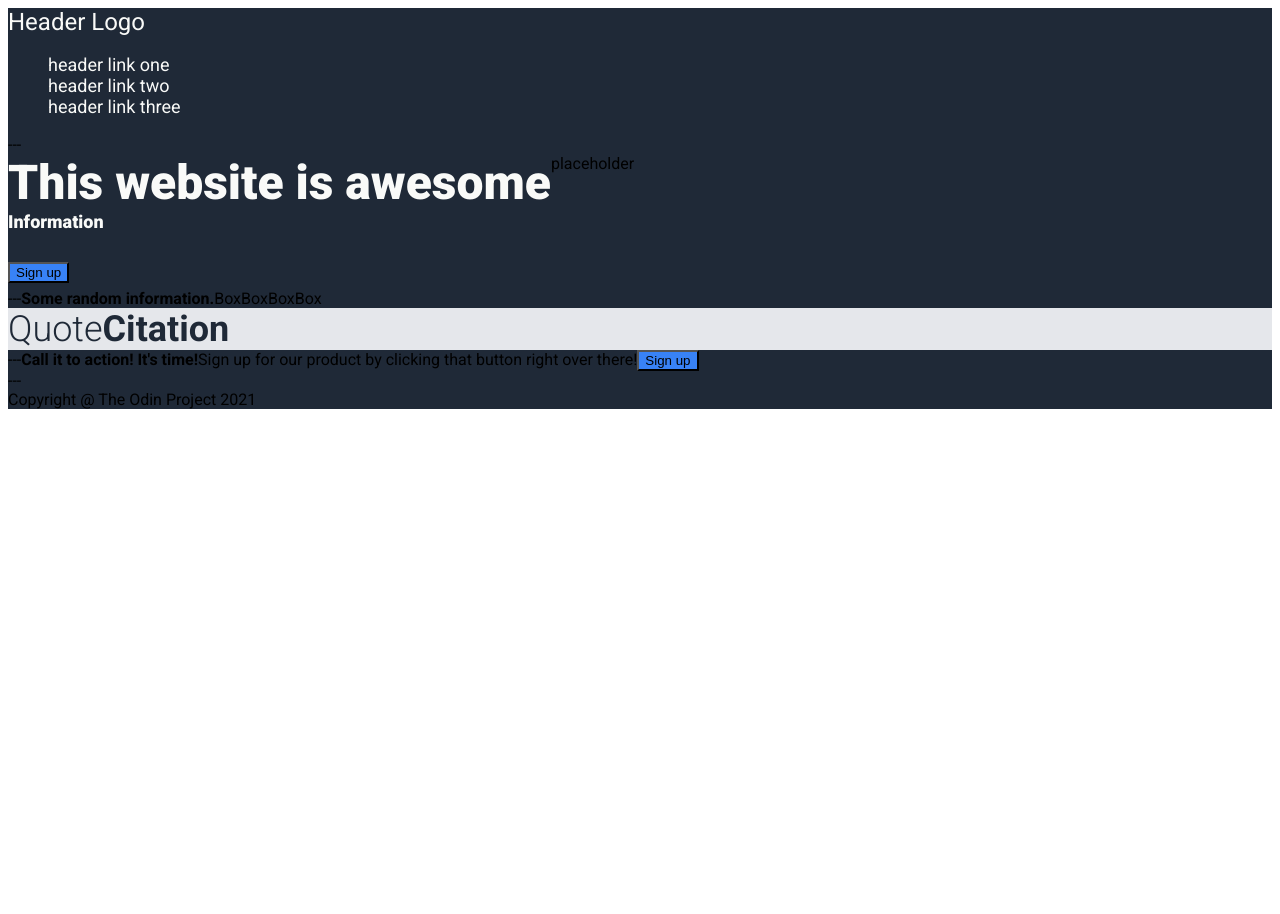
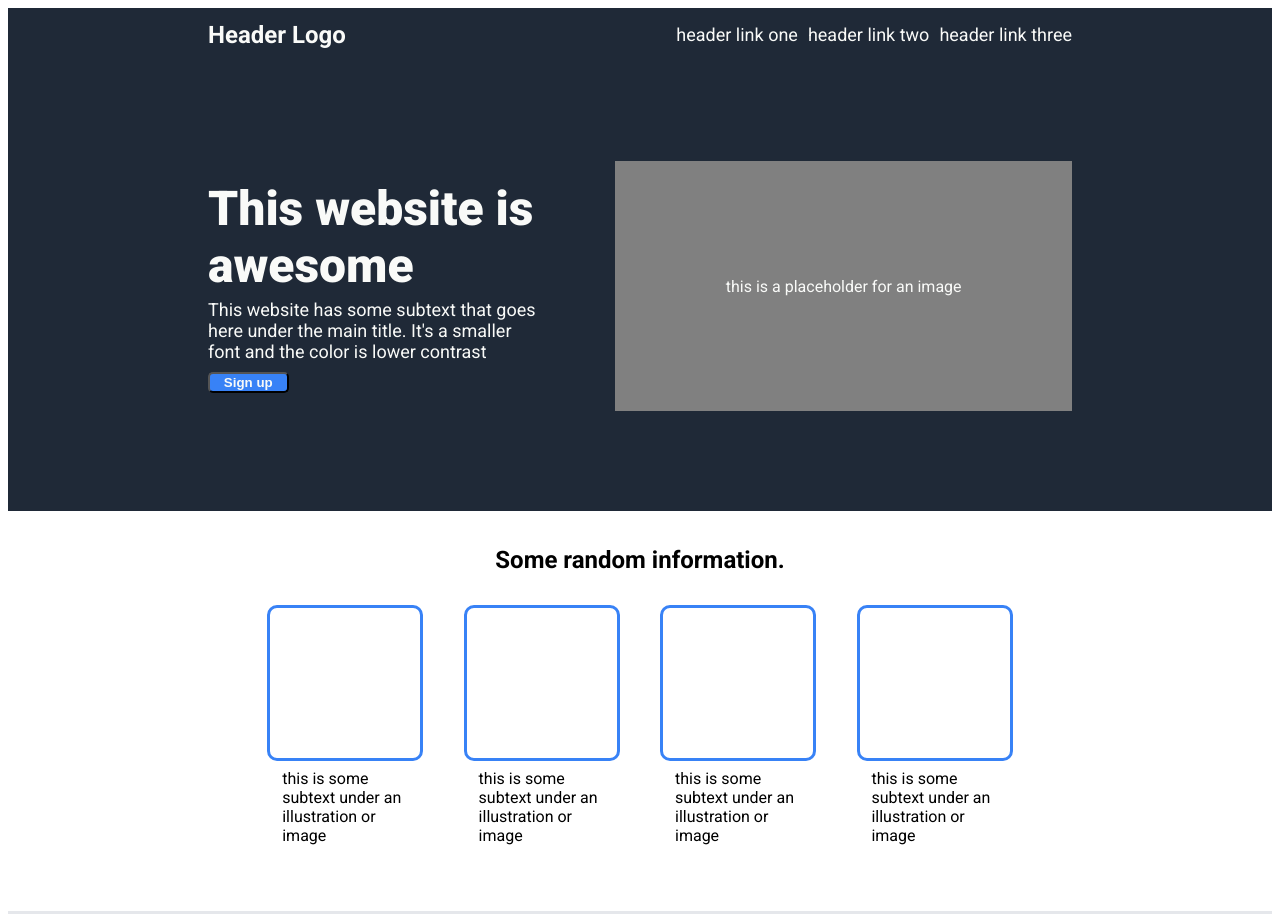
Before and after one commit to jorgearcarvalho/op-landing-page, a plain HTML site: page index.html in a window 1280 px wide. Shown: the top 914 px of the page. Before the commit the page ends 800 px from the top, so only its background shows below. Drawn offline with Linux system fonts and the light colour scheme.

Commit message:
Deploy da primeira sessao do layout

```diff
--- a/index.html
+++ b/index.html
@@ -9,8 +9,8 @@
         <link href="https://fonts.googleapis.com/css2?family=Roboto:ital,wght@0,100..900;1,100..900&display=swap" rel="stylesheet">
     </head>
     <body>
-        <div class="header hero">
-            <div class="logo">Header Logo</strong>
+        <div class="header">
+            <strong class="logo">Header Logo</strong>
             <div class="right-links">
                 <ul>
                     <li><a href="#">header link one</a></li>
@@ -19,34 +19,46 @@
                 </ul>
             </div>
         </div>
-        <div class="hero">---
+        <div class="hero">
             <div class="section">
-                <div class="main-text">This website is awesome</strong>
-                <div class="secondary-text">Information</div>
+                <div class="main-text">This website is awesome</div>
+                <div class="secondary-text">This website has some subtext that goes here under the main title. It's a smaller font and the color is lower contrast</div>
                 <button class="button">Sign up</button>
             </div>
-            <div class="placeholder">placeholder</div>
+            <div class="placeholder">this is a placeholder for an image</div>
         </div>
-        <div class="section">---
-            <strong>Some random information.</strong>
+        <div class="random-info">
+            <h2 class="text">Some random information.</h2>
             <div class="section">
-                <div class="image-blank">Box</div>
-                <div class="image-blank">Box</div>
-                <div class="image-blank">Box</div>
-                <div class="image-blank">Box</div>
+                <div class="container">
+                    <div class="blue-box"></div>
+                    <div class="subtext">this is some subtext under an illustration or image</div>
+                </div>
+                <div class="container">
+                    <div class="blue-box"></div>
+                    <div class="subtext">this is some subtext under an illustration or image</div>
+                </div>
+                <div class="container">
+                    <div class="blue-box"></div>
+                    <div class="subtext">this is some subtext under an illustration or image</div>
+                </div>
+                <div class="container">
+                    <div class="blue-box"></div>
+                    <div class="subtext">this is some subtext under an illustration or image</div>
+                </div>
             </div>
         </div>
-        <div class="quote section">
+        <div class="quote-section">
             <div class="text">Quote</div>
             <strong>Citation</strong>
         </div>
-        <div class="section">---
-            <div class="section">
+        <div class="section">
+            <div class="action">
                 <strong>Call it to action! It's time!</strong>
                 <div class="information">Sign up for our product by clicking that button right over there!</div>
             </div>
             <button class="button">Sign up</button>
-        </div>---
+        </div>
         <div class="footer">Copyright @ The Odin Project 2021</div>
     </body>
 </html>
--- a/styles.css
+++ b/styles.css
@@ -1,4 +1,4 @@
-a:link, :visited {
+a:link, a:visited {
     text-decoration: none;
     font-size: 18px;
     color: #F9FAF8;
@@ -8,32 +8,128 @@ body {
     font-family: "Roboto", sans-serif;
 }
 
-.section {
+.header  {
+    background-color: #1F2937;
     display: flex;
+    justify-content: space-between;
+    align-items: center;
+}
+.logo {
+    font-size: 24px;
+    color: #F9FAF8;
+    margin-left: 200px;
+}
+ul {
+    display: flex;
+    list-style-type: none;
+    margin-right: 200px;
+    gap: 10px;
 }
 
 .hero {
     background-color: #1F2937;
+    display: flex;
+    align-items: center;
+    justify-content: center;
+    gap: 70px;
+    height: 450px;
 }
-
-.logo {
-    font-size: 24px;
-    color: #F9FAF8;
-}
-
 .main-text {
+    align-self: flex-start;
     font-size: 48px;
     color: #F9FAF8;
     font-weight: 900;
+    margin-left: 200px;
+}
+.secondary-text {
+    align-self: flex-start;
+    font-size: 18px;
+    color: #F9FAF8;
+    margin-top: 5px;
+    margin-left: 200px;
+}
+.hero .button {
+    align-self: flex-start;
+    margin-top: 10px;
+    margin-left: 200px;
+}
+.placeholder {
+    background-color: grey;
+    display: flex;
+    justify-content: center;
+    align-items: center;
+    color: #F9FAF8;
+    width: 85%;
+    height: 250px;
+    margin-right: 200px;
+}
+.hero .section {
+    background-color: inherit;
 }
 
-.secondary-text,
-.right-links {
-    font-size: 18px;
-    color: #F9FAF8;
+.section {
+    display: flex;
+    flex-direction: column;
+    justify-content: center;
+    align-items: center;
+    height: 400px;
+    width: 100%;
+    background-color: white;
 }
 
-.quote {
+.random-info {
+    display: flex;
+    flex-direction: column;
+    align-items: center;
+    justify-content: center;
+    height: 400px;
+}
+.random-info h2 {
+    margin-top: 35px;
+}
+.random-info .section {
+    margin-top: 0px;
+    margin-bottom: 55px;
+    display: flex;
+    flex-direction: row;
+    gap: 70px;
+    width: 100%;
+}
+.container {
+    display: flex;
+    flex-direction: column;
+    align-items: center;
+    width: 10%;
+    gap: 8px;
+}
+.blue-box {
+    height: 150px;
+    width: 150px;
+    border-style: solid;
+    border-color: #3882F6;
+    border-radius: 10px;
+}
+
+.quote-section {
+    background-color: #E5E7EB;
+    color: #1F2937;
+    font-size: 36px;
+    font-weight: 300;
+}
+
+.action {
+    background-color: #3882F6;
+    color: #F9FAF8;
+    height: 40%;
+    width: 70%;
+    display: flex;
+    flex-direction: column;
+    align-items: center;
+    justify-content: center;
+    align-content: space-around;
+}
+
+.quote-section .text {
     background-color: #E5E7EB;
     color: #1F2937;
     font-size: 36px;
@@ -42,12 +138,17 @@ body {
 
 .footer {
     background-color: #1F2937;
+    display: flex;
+    justify-content: center;
+    align-items: center;
+    color: #F9FAF8;
+    height: 80px;
 }
 
 button {
     background-color: #3882F6;
+    color: #F9FAF8;
+    font-weight: bold;
+    width: 15%;
+    border-radius: 5px;
 }
-
-ul {
-    list-style-type: none;
-}
```
